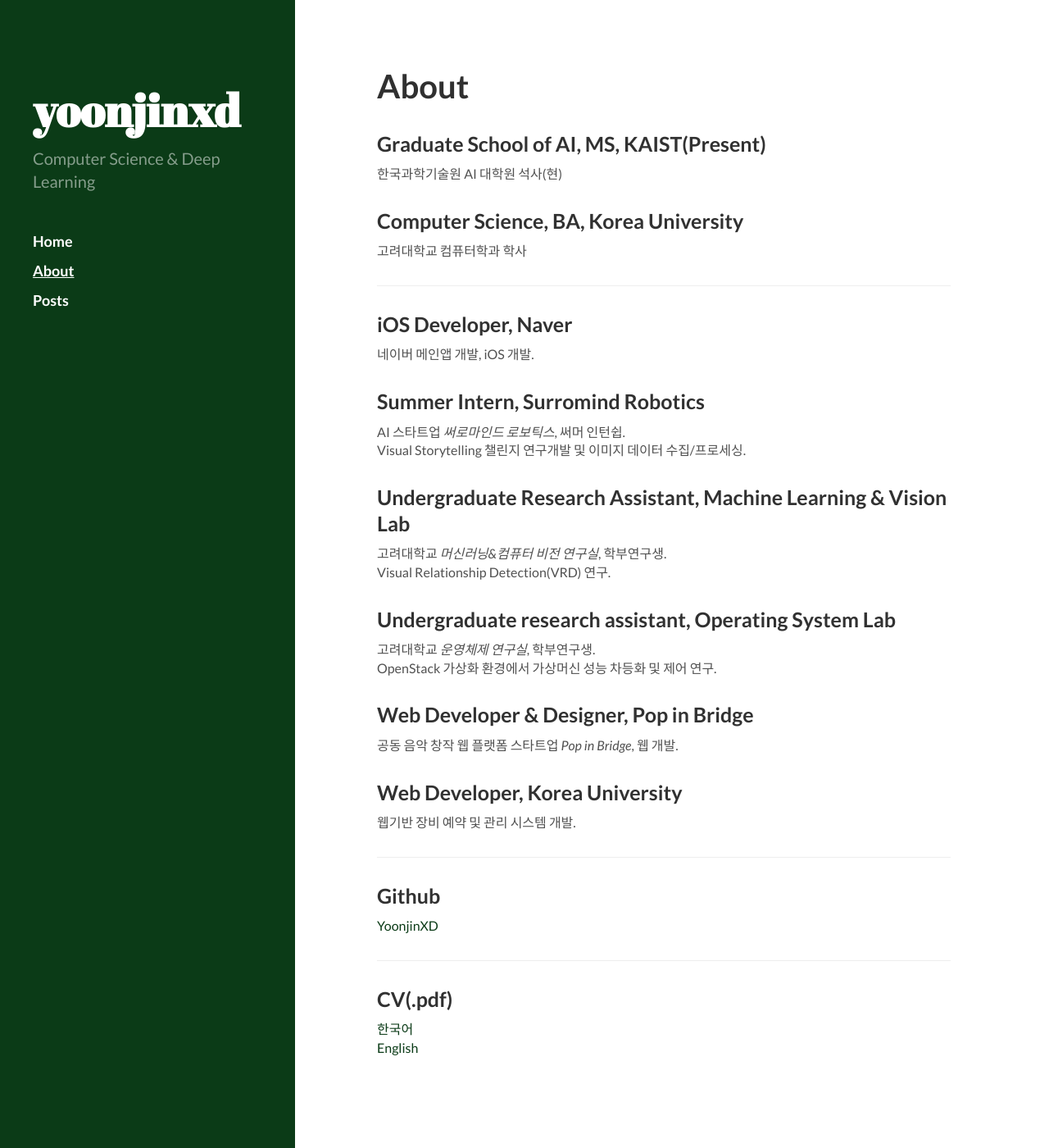
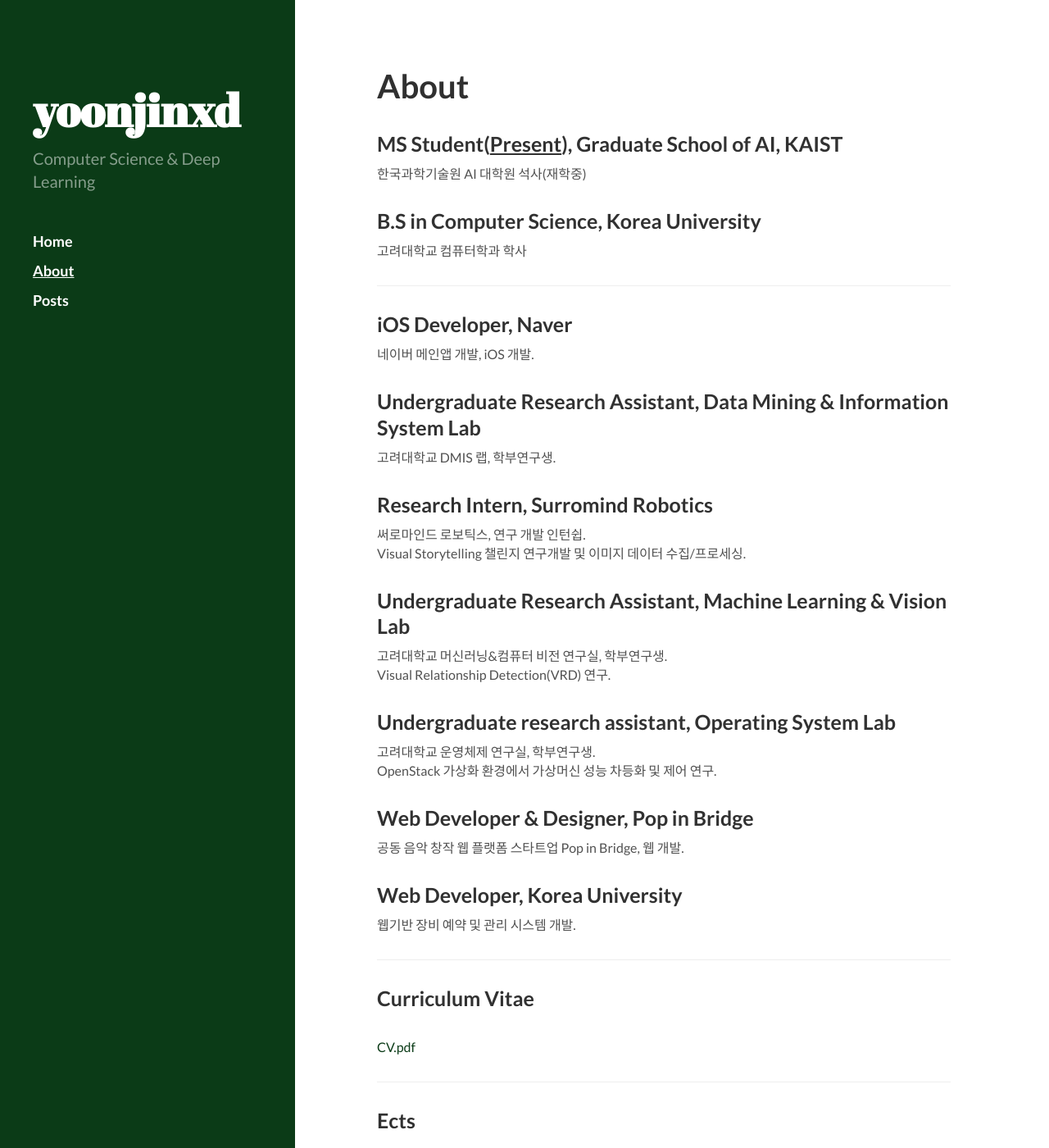
Before and after one commit to YoonjinXD/YoonjinXD.github.io, a Jekyll site: the page built from about.md, in a window 1280 px wide and 1400 px high. Shown: the whole window at 82% size. Built offline with Jekyll 4.4.1, drawn with Linux system fonts in a browser that asks for light colours; nearby versions of some CDN libraries; some of the changed text lies outside the part shown.

Commit message:
home, about 화면 업데이트

```diff
--- a/_config.yml
+++ b/_config.yml
@@ -26,3 +26,10 @@ theme: minima
 plugins:
   - jekyll-feed
 paginate: 5
+
+# Image path setting
+defaults:
+  - scope:
+      path: "public/images"
+    values:
+      image: true
--- a/about.md
+++ b/about.md
@@ -3,10 +3,10 @@ layout: page
 title: About
 ---
 
-### Graduate School of AI, MS, KAIST(Present)
-한국과학기술원 AI 대학원 석사(현)
+### MS Student(<u>Present</u>), Graduate School of AI, KAIST
+한국과학기술원 AI 대학원 석사(재학중)
 
-### Computer Science, BA, Korea University
+### B.S in Computer Science, Korea University
 고려대학교 컴퓨터학과 학사
 
 ---
@@ -14,28 +14,35 @@ title: About
 ### iOS Developer, Naver
 네이버 메인앱 개발, iOS 개발.
 
-### Summer Intern, Surromind Robotics
-AI 스타트업 *써로마인드 로보틱스*, 써머 인턴쉽.<br>Visual Storytelling 챌린지 연구개발 및 이미지 데이터 수집/프로세싱.
+### Undergraduate Research Assistant, Data Mining & Information System Lab
+고려대학교 DMIS 랩, 학부연구생.
+
+### Research Intern, Surromind Robotics
+써로마인드 로보틱스, 연구 개발 인턴쉽.<br>Visual Storytelling 챌린지 연구개발 및 이미지 데이터 수집/프로세싱.
 
 ### Undergraduate Research Assistant, Machine Learning & Vision Lab
-고려대학교 *머신러닝&컴퓨터 비전 연구실*, 학부연구생.<br>Visual Relationship Detection(VRD) 연구.
+고려대학교 머신러닝&컴퓨터 비전 연구실, 학부연구생.<br>Visual Relationship Detection(VRD) 연구.
 
 ### Undergraduate research assistant, Operating System Lab
-고려대학교 *운영체제 연구실*, 학부연구생.<br> OpenStack 가상화 환경에서 가상머신 성능 차등화 및 제어 연구.
+고려대학교 운영체제 연구실, 학부연구생.<br> OpenStack 가상화 환경에서 가상머신 성능 차등화 및 제어 연구.
 
 ### Web Developer & Designer, Pop in Bridge
-공동 음악 창작 웹 플랫폼 스타트업 *Pop in Bridge*, 웹 개발.
+공동 음악 창작 웹 플랫폼 스타트업 Pop in Bridge, 웹 개발.
 
 ### Web Developer, Korea University
 웹기반 장비 예약 및 관리 시스템 개발.
 
 ---
 
-### Github
-[YoonjinXD](https://github.com/YoonjinXD)
+### Curriculum Vitae
+
+<br>[CV.pdf]({{site.url}}/data/document/CV.pdf)
+
 
 ---
 
-### CV(.pdf)
-[한국어]({{site.url}}/data/document/CV_Yoonjin_Chung_korean.pdf) <br>
-[English]({{site.url}}/data/document/CV_Yoonjin_Chung_eng.pdf)
+### Ects
+
+<br>[Github Profile](https://github.com/YoonjinXD)
+
+[LinkedIn](https://www.linkedin.com/in/yoon-jin-chung-03783016a/)
```
Also changed, not shown: index.html (+6 -10 lines).
